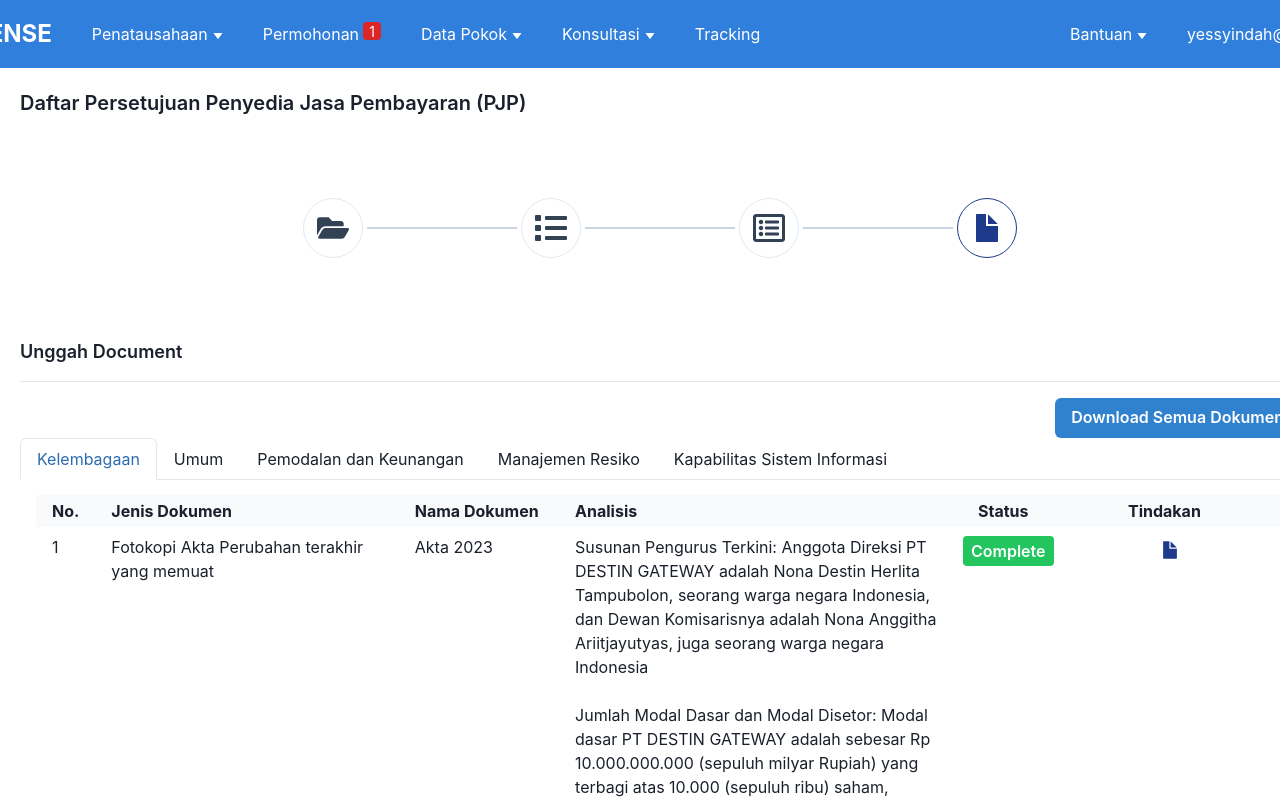
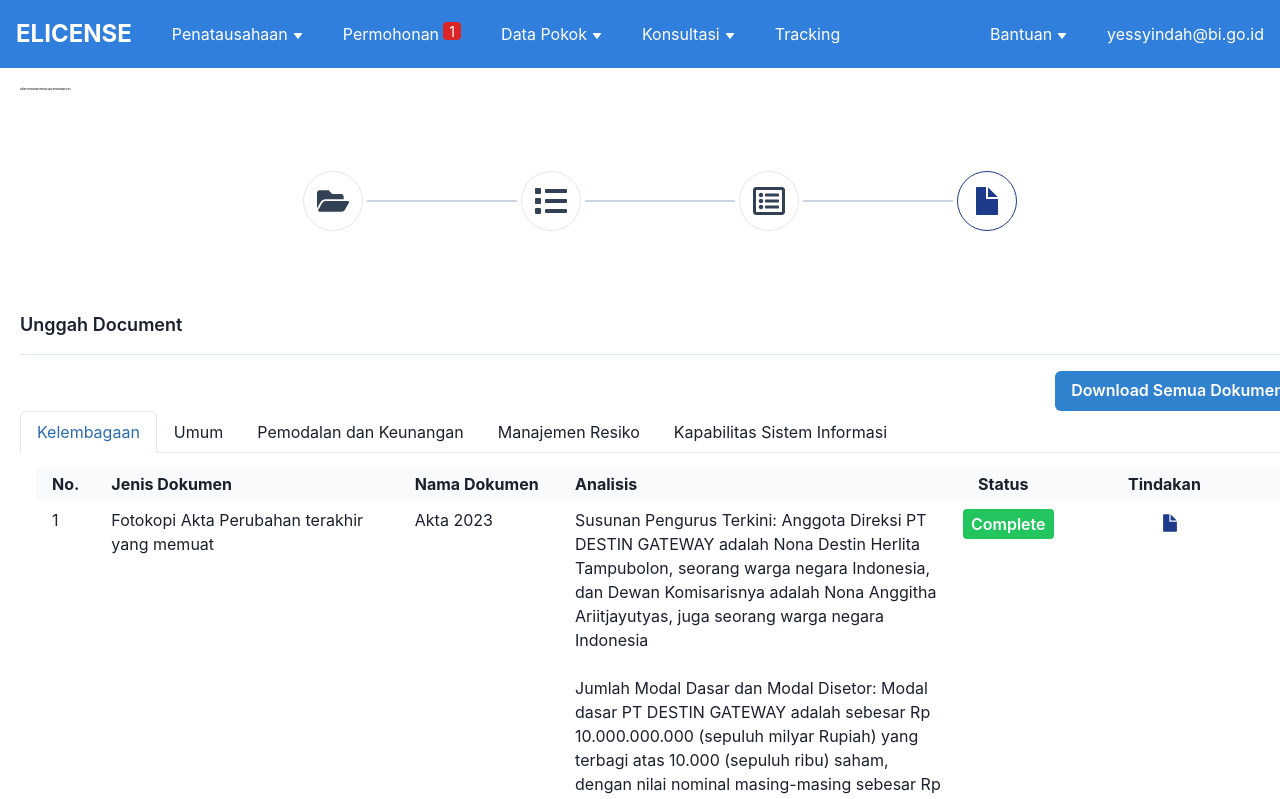
Before and after one commit to vkran5/BI, a React (Create React App) app: page /detail in a window 1280 px wide. Shown: the top 799 px of the page. Built offline with nearby package versions, Linux system fonts and the light colour scheme.

Commit message:
first commit

```diff
--- a/src/components/Navbar.tsx
+++ b/src/components/Navbar.tsx
@@ -9,7 +9,7 @@ const Navbar = () => {
 
   return (
     <div className="w-full  overflow-x-hidden bg-[#307FDC] flex lg:flex-col items-center">
-      <div className="lg:w-[1440px] p-4 flex justify-between">
+      <div className="lg:w-[1280px] p-4 flex justify-between">
         <div className="flex items-center gap-10">
           <p className="font-main font-bold text-white text-[18px] lg:text-[24px]">
             ELICENSE
--- a/src/pages/Details.tsx
+++ b/src/pages/Details.tsx
@@ -195,7 +195,7 @@ const Detail = () => {
   return (
     <div className="flex w-full p-5 overflow-x-hidden">
       <div className="mx-auto w-[1280px] justify-center flex flex-col">
-        <p className="text-[20px] font-semibold">
+        <p className="text-[2px] font-semibold">
           Daftar Persetujuan Penyedia Jasa Pembayaran (PJP)
         </p>
 
@@ -328,7 +328,7 @@ const Detail = () => {
               <Input
                 placeholder="Catatan pengajuan"
                 size="lg"
-                className="h-[300pxx]"
+                className="h-[300px]"
                 value={notes}
                 onChange={(e) => {
                   setNotes(e.target.value);
```
